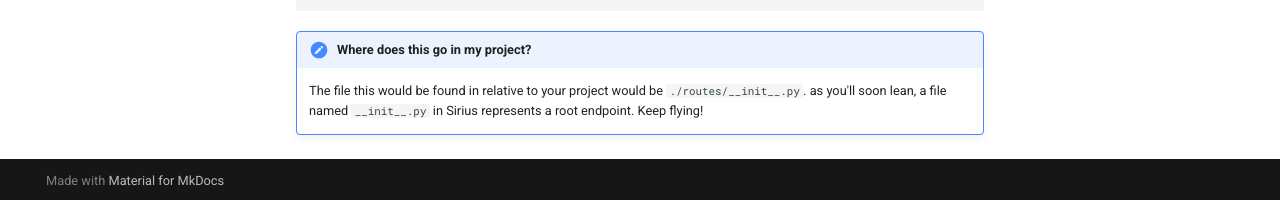
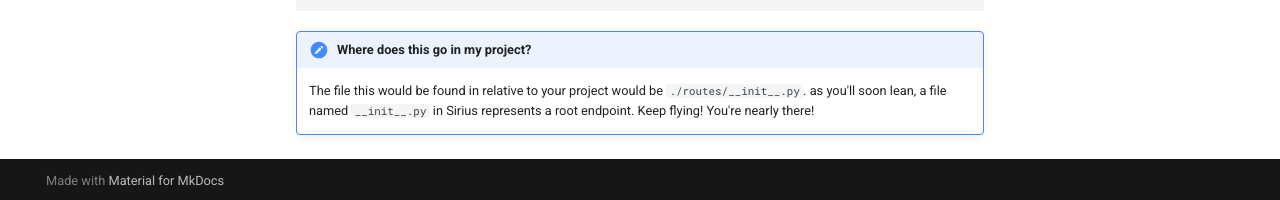
Before and after one commit to doublevcodes/sirius, an MkDocs documentation site: the page built from docs/index.md, in a window 1280 px wide and 900 px high, scrolled down 956 px. Shown: the part 697-897 px from the top of the window. Built offline with MkDocs 1.6.1 and Material for MkDocs 9.7.7, drawn with Linux system fonts in a browser that asks for light colours; comment, search, counter and statistics services are not loaded.

```diff
--- a/docs/index.md
+++ b/docs/index.md
@@ -45,4 +45,4 @@ def get():
 
 !!! note "Where does this go in my project?"
 
-    The file this would be found in relative to your project would be `./routes/__init__.py`. as you'll soon lean, a file named `__init__.py` in Sirius represents a root endpoint. Keep flying!
+    The file this would be found in relative to your project would be `./routes/__init__.py`. as you'll soon lean, a file named `__init__.py` in Sirius represents a root endpoint. Keep flying! You're nearly there!
```
